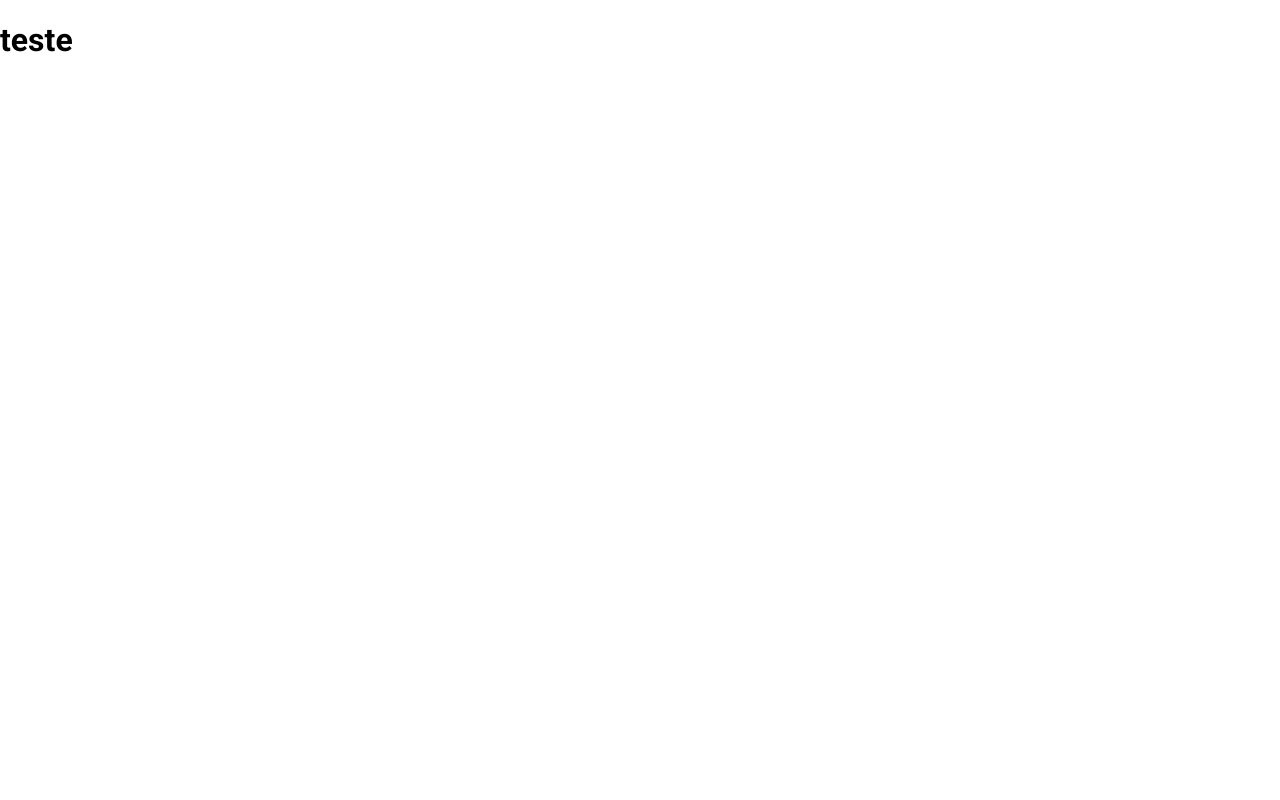
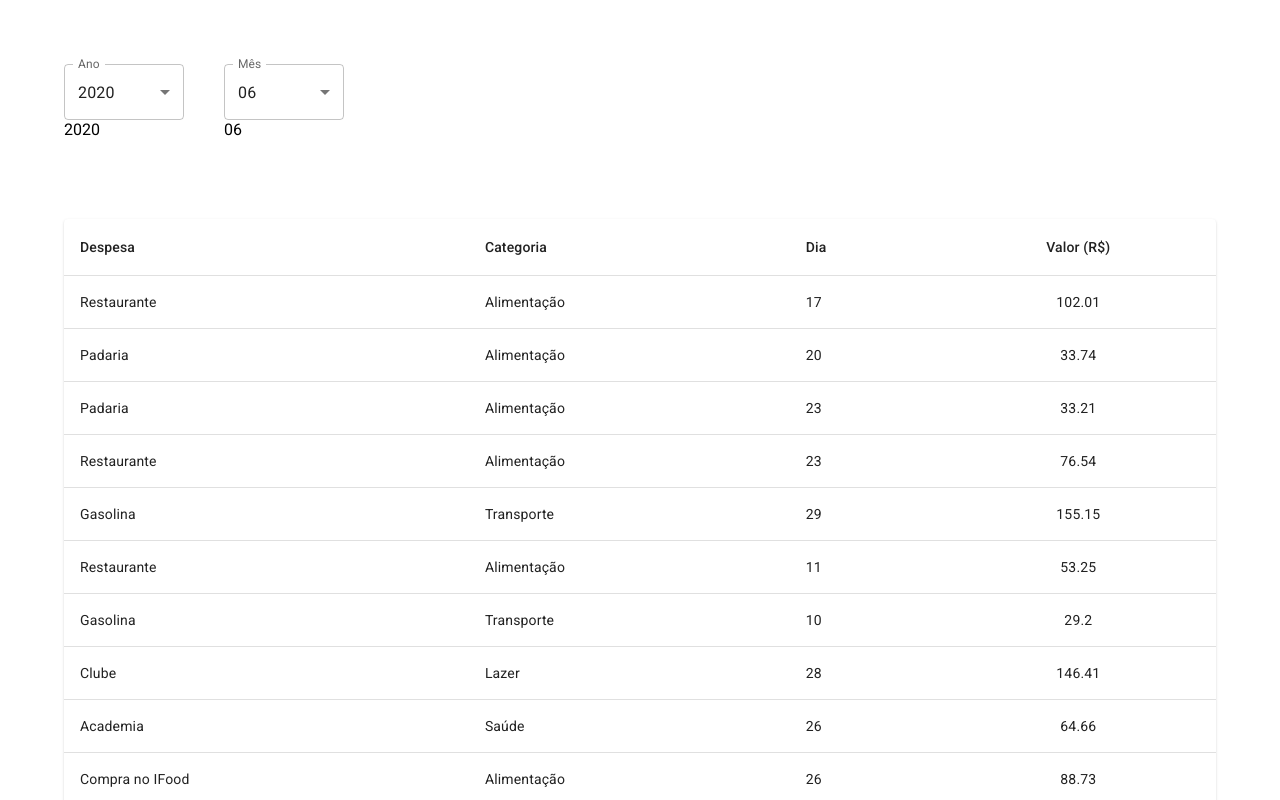
Before and after one commit to filiphis/xpe-mod03-desafio, a React (Create React App) app: page / in a window 1280 px wide. Shown: the top 800 px of the page. Built offline with nearby package versions, Linux system fonts and the light colour scheme; data requests are answered from the project's data file.

Commit message:
Adicionando a tabela e os selects

```diff
--- a/package.json
+++ b/package.json
@@ -3,7 +3,10 @@
   "version": "0.1.0",
   "private": true,
   "dependencies": {
+    "@emotion/react": "^11.10.6",
+    "@emotion/styled": "^11.10.6",
     "@material-ui/core": "^4.11.4",
+    "@mui/material": "^5.11.15",
     "@testing-library/jest-dom": "^5.11.4",
     "@testing-library/react": "^11.1.0",
     "@testing-library/user-event": "^12.1.10",
--- a/src/App.tsx
+++ b/src/App.tsx
@@ -1,27 +1,91 @@
 import { useEffect, useState } from "react";
 import { despesa } from "./api/types";
 import { getDespesasEndpoint } from "./api/backend";
+import { ListaDespesas } from "./components/ListaDespesas";
+import { Box } from "@mui/system";
+import InputLabel from "@mui/material/InputLabel";
+import MenuItem from "@mui/material/MenuItem";
+import FormControl from "@mui/material/FormControl";
+import Select, { SelectChangeEvent } from "@mui/material/Select";
 
 function App() {
   const [despesas, setDespesas] = useState<despesa[]>([]);
+  const [year, setYear] = useState("2020");
+  const [month, setMonth] = useState("06");
 
   useEffect(() => {
     async function fetchData() {
+      // const ano = "2021";
+      const mes = "06";
       const response = await getDespesasEndpoint(
-        "http://localhost:3001/despesas"
+        `http://localhost:3001/despesas?mes=${year}-${month}`
       );
+      // `http://localhost:3001/despesas?mes=${year}-${mes}&_sort=mes,dia`
       if (response?.statusText === "OK") {
         const { data } = response;
-        console.log(data);
+        const newDespesas = data;
+        setDespesas(newDespesas);
       }
     }
 
     fetchData();
-  }, []);
+  }, [year, month]);
+
+  function yearHandleChange(event: SelectChangeEvent) {
+    const newYear = event.target.value;
+    setYear(newYear);
+  }
+
+  function monthHandleChange(event: SelectChangeEvent) {
+    const newMonth = event.target.value;
+    setMonth(newMonth);
+  }
+  console.log(year);
 
   return (
     <>
-      <h1>teste</h1>
+      <Box
+        sx={{
+          minWidth: 120,
+          marginTop: 8,
+          display: "flex",
+          justifyContent: "start",
+          gap: 5,
+          paddingLeft: "5%",
+        }}
+      >
+        <FormControl sx={{ minWidth: 120 }}>
+          <InputLabel id="year">Ano</InputLabel>
+          <Select
+            labelId="year"
+            id="year"
+            value={year}
+            label="Ano"
+            onChange={yearHandleChange}
+          >
+            <MenuItem value={2020}>2020</MenuItem>
+            <MenuItem value={2021}>2021</MenuItem>
+          </Select>
+          {year}
+        </FormControl>
+
+        <FormControl sx={{ minWidth: 120 }}>
+          <InputLabel id="month">Mês</InputLabel>
+          <Select
+            labelId="month"
+            id="month"
+            value={month}
+            label="Mes"
+            onChange={monthHandleChange}
+          >
+            <MenuItem value={"06"}>06</MenuItem>
+            <MenuItem value={"11"}>11</MenuItem>
+          </Select>
+          {month}
+        </FormControl>
+      </Box>
+
+      <ListaDespesas despesas={despesas} />
     </>
   );
 }
--- a/src/components/ListaDespesas/index.tsx
+++ b/src/components/ListaDespesas/index.tsx
@@ -6,6 +6,8 @@ import TableContainer from "@mui/material/TableContainer";
 import TableHead from "@mui/material/TableHead";
 import TableRow from "@mui/material/TableRow";
 import Paper from "@mui/material/Paper";
+import { despesa } from "../../api/types";
+import { Box } from "@mui/system";
 
 function createData(
   id: number,
@@ -17,44 +19,66 @@ function createData(
   return { id, descricao, categoria, dia, valor };
 }
 
-const rows = [
-  createData(1, "Frozen yoghurt", "159", "6.0", 24),
-  createData(2, "Ice cream sandwich", "237", "9.0", 37),
-  createData(3, "Eclair", "262", "16.0", 24),
-  createData(4, "Cupcake", "305", "3.7", 67),
-  createData(5, "Gingerbread", "356", "16.0", 49),
-];
+// const rows = [
+//   createData(1, "Frozen yoghurt", "159", "6.0", 24),
+//   createData(2, "Ice cream sandwich", "237", "9.0", 37),
+//   createData(3, "Eclair", "262", "16.0", 24),
+//   createData(4, "Cupcake", "305", "3.7", 67),
+//   createData(5, "Gingerbread", "356", "16.0", 49),
+// ];
 
-export default function BasicTable() {
+type ListaDespesasProps = {
+  despesas: despesa[];
+};
+
+console.log();
+function ListaDespesas({ despesas }: ListaDespesasProps) {
   return (
-    <TableContainer component={Paper}>
-      <Table sx={{ minWidth: 650 }} aria-label="simple table">
+    <Box
+      sx={{
+        minWidth: 650,
+        borderColor: "grey.900",
+        display: "flex",
+        justifyContent: "center",
+        marginY: 10,
+        boxShadow: 3,
+      }}
+    >
+      <TableContainer
+        component={Paper}
+        sx={{
+          minWidth: 650,
+          maxWidth: "90%",
+        }}
+      >
+        {console.log("despesas", despesas)}
+        <Table aria-label="simple table">
           <TableHead>
             <TableRow>
-            <TableCell>Dessert (100g serving)</TableCell>
-            <TableCell align="right">Calories</TableCell>
-            <TableCell align="right">Fat&nbsp;(g)</TableCell>
-            <TableCell align="right">Carbs&nbsp;(g)</TableCell>
-            <TableCell align="right">Protein&nbsp;(g)</TableCell>
+              <TableCell align="left">Despesa</TableCell>
+              <TableCell align="left">Categoria</TableCell>
+              <TableCell align="left">Dia</TableCell>
+              <TableCell align="center">Valor (R$)</TableCell>
             </TableRow>
           </TableHead>
           <TableBody>
-          {rows.map((row) => (
+            {despesas.map((despesa) => (
               <TableRow
-              key={row.id}
+                hover
+                key={despesa.id}
                 sx={{ "&:last-child td, &:last-child th": { border: 0 } }}
               >
-              <TableCell component="th" scope="row">
-                {row.descricao}
-              </TableCell>
-              <TableCell align="right">{row.descricao}</TableCell>
-              <TableCell align="right">{row.categoria}</TableCell>
-              <TableCell align="right">{row.dia}</TableCell>
-              <TableCell align="right">{row.valor}</TableCell>
+                <TableCell align="left">{despesa.descricao}</TableCell>
+                <TableCell align="left">{despesa.categoria}</TableCell>
+                <TableCell align="left">{despesa.dia}</TableCell>
+                <TableCell align="center">{despesa.valor}</TableCell>
               </TableRow>
             ))}
           </TableBody>
         </Table>
       </TableContainer>
+    </Box>
   );
 }
+
+export { ListaDespesas };
```
Also changed, not shown: 2 other files (tests, documents, lock files or other folders). Lines whose indentation alone changed are shown as unchanged.
